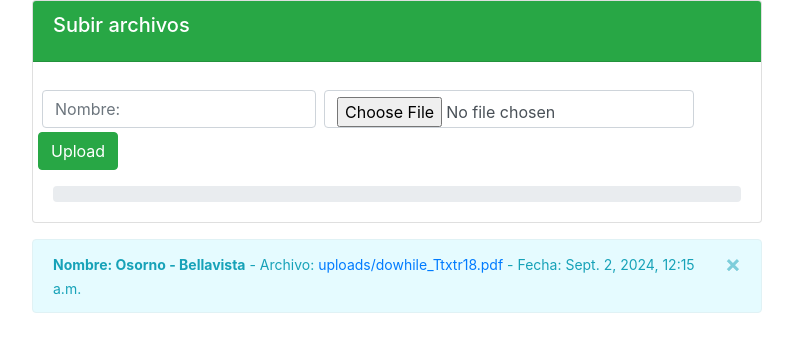
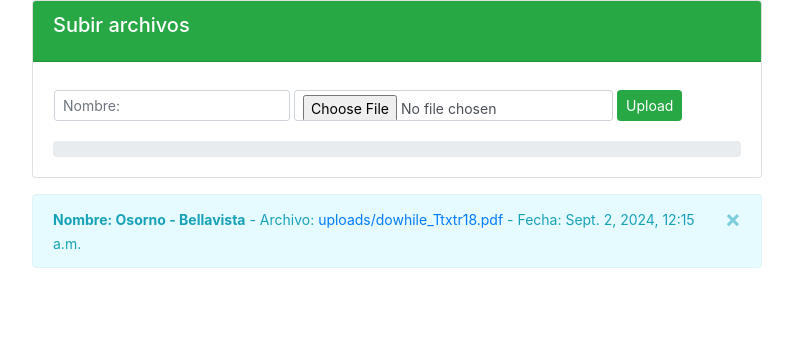
Before and after one commit to devclau/upload-files, a Django app: page /upload/ in a window 1280 px wide. Shown: the top 352 px of the page, without its empty margins (53-846 px from the left). Run offline with Django 5.2, Linux system fonts and the light colour scheme; data comes from the database, SQL or seed files in the repository.

Commit message:
v01.09.2024

```diff
--- a/fileupload/forms.py
+++ b/fileupload/forms.py
@@ -12,7 +12,7 @@ class FileForm(forms.ModelForm):
         super(FileForm, self).__init__(*args, **kwargs)
         # Agrega la clase de Bootstrap 'form-control' a cada campo
         for field_name, field in self.fields.items():
-            field.widget.attrs['class'] = 'form-control'
+            field.widget.attrs['class'] = 'form-control form-control-sm'
 
         # Agrega placeholders específicos a los campos
         self.fields['nombre'].widget.attrs['placeholder'] = 'Nombre: '
--- a/templates/inicio.html
+++ b/templates/inicio.html
@@ -30,7 +30,7 @@
                             <form id="uploadForm" method="post" enctype="multipart/form-data">
                                 {% csrf_token %}
                                 <div class="form-inline">
-                                    <div class="form-group m-1">
+                                    <div class="form-group ml-3">
                                         {{ form.nombre }}
 
                                     </div>
@@ -40,7 +40,8 @@
 
                                     </div>
 
-                                    <button type="submit" class="btn btn-success " id="js-upload-submit">Upload</button>
+                                    <button type="submit" class="btn btn-success btn-sm "
+                                        id="js-upload-submit">Upload</button>
                                 </div>
                             </form>
                         </div>
```
